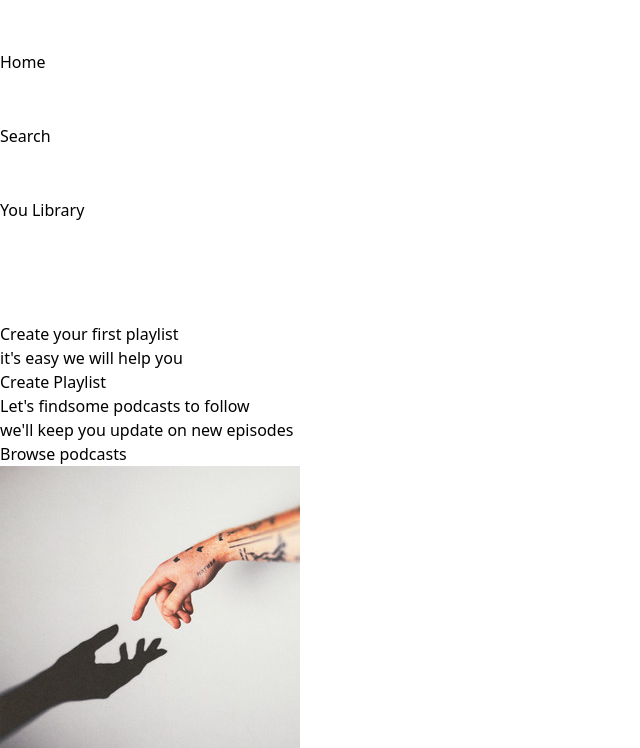
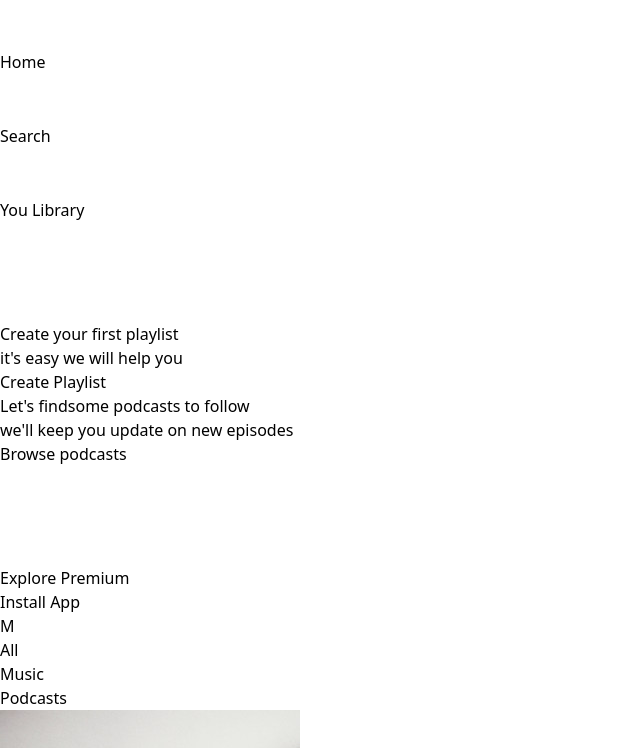
Before and after one commit to MubeenBhatti563/spotify, a React (Vite) app: page / in a window 1280 px wide. Shown: the top 748 px of the page, without its empty margins (0-640 px from the left). Built offline with nearby package versions, Linux system fonts and the light colour scheme.

Commit message:
new features

```diff
--- a/package.json
+++ b/package.json
@@ -12,7 +12,8 @@
   "dependencies": {
     "@tailwindcss/vite": "^4.1.13",
     "react": "^19.1.1",
-    "react-dom": "^19.1.1"
+    "react-dom": "^19.1.1",
+    "react-router-dom": "^7.8.2"
   },
   "devDependencies": {
     "@eslint/js": "^9.33.0",
--- a/src/App.jsx
+++ b/src/App.jsx
@@ -1,11 +1,13 @@
 import Sidebar from "./components/SideBar";
 import Player from "./components/Player";
+import Display from "./components/Display";
 
 const App = () => {
   return (
     <div className='h-screen bg-black'>
       <div className="h-[90%] flex">
         <Sidebar />
+        <Display />
       </div>
       <Player />
     </div>
--- a/src/components/Display.jsx
+++ b/src/components/Display.jsx
@@ -1,9 +1,12 @@
-import React from 'react'
+import { Routes, Route } from "react-router-dom"
+import DisplayHome from "./DisplayHome"
 
 const Display = () => {
   return (
-    <div>
-
+    <div className='w-[100%] m-2 px-6 rounded bg-[#121212] text-white overflow-auto lg:w-[75%] lg:ml-0'>
+      <Routes>
+        <Route path="/" element={<DisplayHome />} />
+      </Routes>
     </div>
   )
 }
--- /dev/null
+++ b/src/components/DisplayHome.jsx
@@ -0,0 +1,12 @@
+import React from 'react'
+import Navbar from './Navbar'
+
+const DisplayHome = () => {
+  return (
+    <>
+      <Navbar />
+    </>
+  )
+}
+
+export default DisplayHome
--- /dev/null
+++ b/src/components/Navbar.jsx
@@ -0,0 +1,26 @@
+import { assets } from '../assets/assets';
+
+const Navbar = () => {
+    return (
+        <>
+            <div className="w-full flex justify-between items-center font-semibold">
+                <div className="flex items-center gap-2 mt-1">
+                    <img src={assets.arrow_left} alt="" className="w-7 bg-black p-2 rounded-2xl cursor-pointer" />
+                    <img src={assets.arrow_right} alt="" className="w-7 bg-black p-2 rounded-2xl cursor-pointer" />
+                </div>
+                <div className="flex items-center gap-4">
+                    <p className="bg-white text-black text-[15px] px-4 py-1 rounded-2xl hidden md:block mt-1 cursor-pointer">Explore Premium</p>
+                    <p className="bg-black py-1 px-3 rounded-2xl text-[15px] ml-1">Install App</p>
+                    <p className="bg-purple-500 text-black w-7 h-7 rounded-full flex items-center justify-center">M</p>
+                </div>
+            </div>
+            <div className="flex items-center gap-2 mt-4">
+                <p className="bg-white text-black px-4 py-1 rounded-2xl">All</p>
+                <p className="bg-black px-4 py-1 rounded-2xl cursor-pointer">Music</p>
+                <p className="bg-black px-4 py-1 rounded-2xl cursor-pointer">Podcasts</p>
+            </div>
+        </>
+    );
+}
+
+export default Navbar
--- a/src/main.jsx
+++ b/src/main.jsx
@@ -2,9 +2,12 @@
 import { createRoot } from 'react-dom/client'
 import './index.css'
 import App from './App.jsx'
+import { BrowserRouter } from 'react-router-dom'
 
 createRoot(document.getElementById('root')).render(
   <StrictMode>
-    <App />
+    <BrowserRouter>
+      <App />
+    </BrowserRouter>
   </StrictMode>,
 )
```
Also changed, not shown: 1 other file (tests, documents, lock files or other folders).
